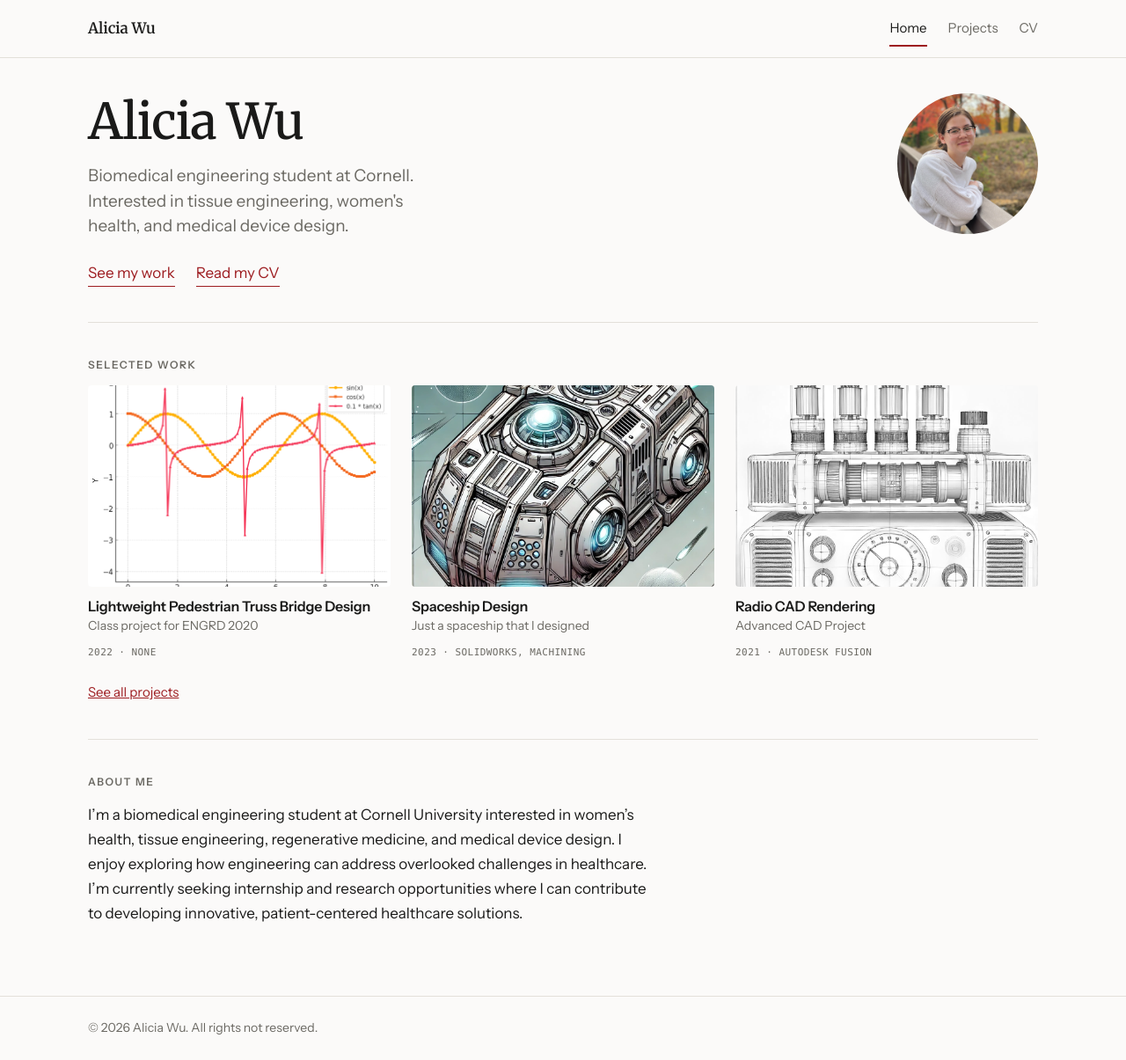
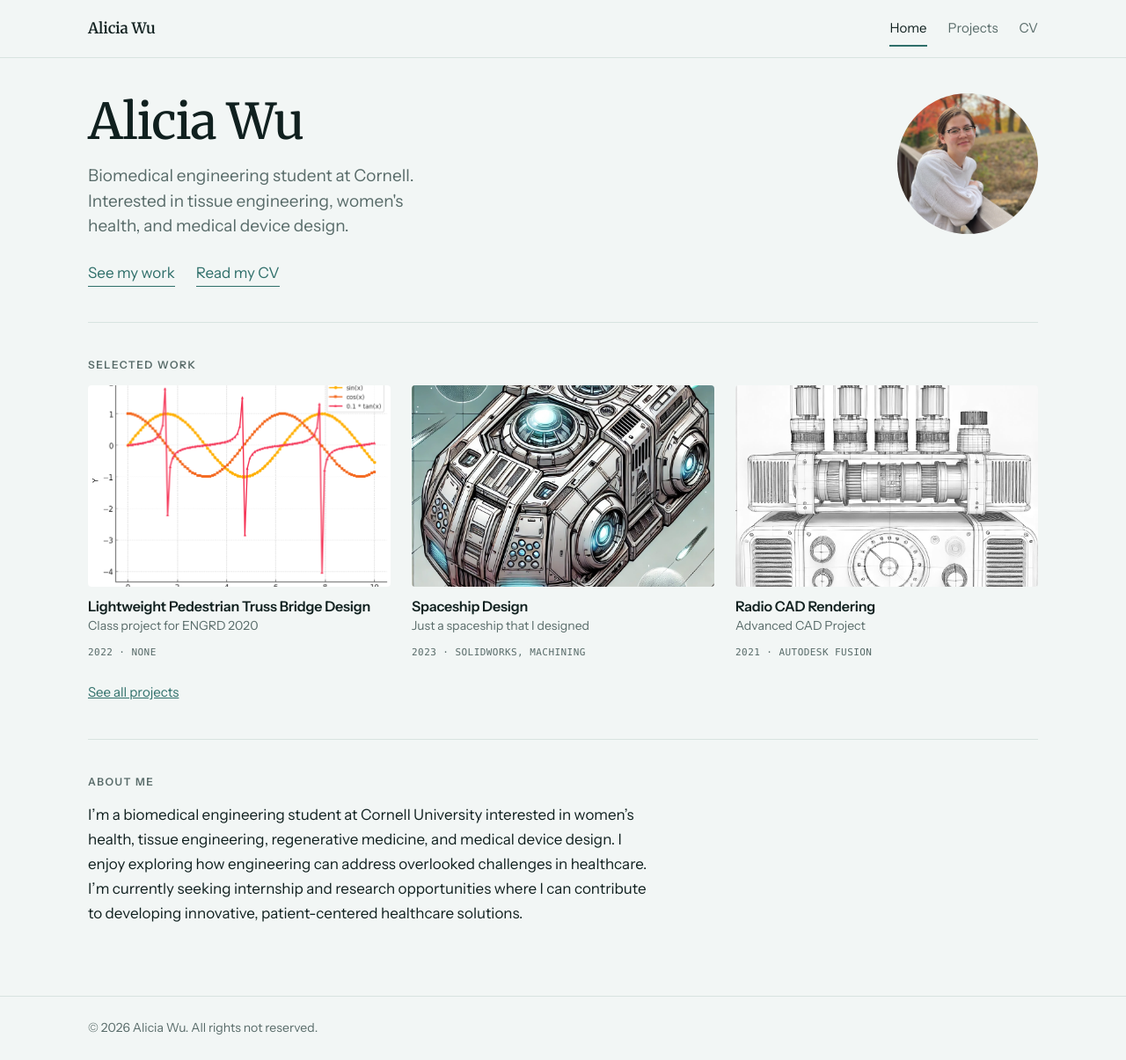
Before and after one commit to aj686-bot/portfolio, a Jekyll site: the page built from index.md, in a window 1280 px wide and 1205 px high. Shown: the whole window at 88% size. Built offline with Jekyll 4.4.1, drawn with Linux system fonts in a browser that asks for light colours.

Commit message:
Update _config.yml

```diff
--- a/_config.yml
+++ b/_config.yml
@@ -15,7 +15,7 @@ description              : "Biomedical engineering student at Cornell. Intereste
 
 # Theme and Style
 theme: jekyll-theme-minimal
-color_scheme: light # light/default, dark, aqua, or desert
+color_scheme: aqua # light/default, dark, aqua, or desert
 
 sass:
   style: compressed
```
